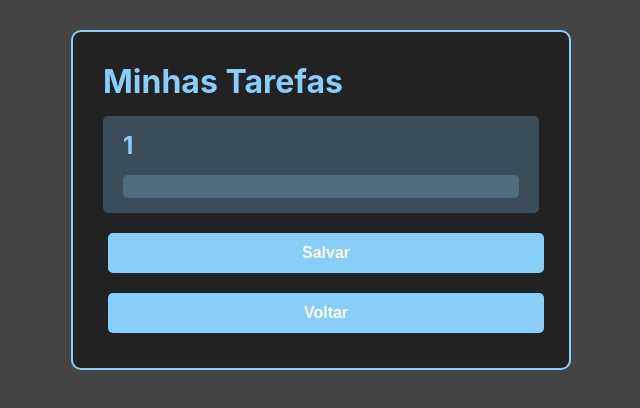
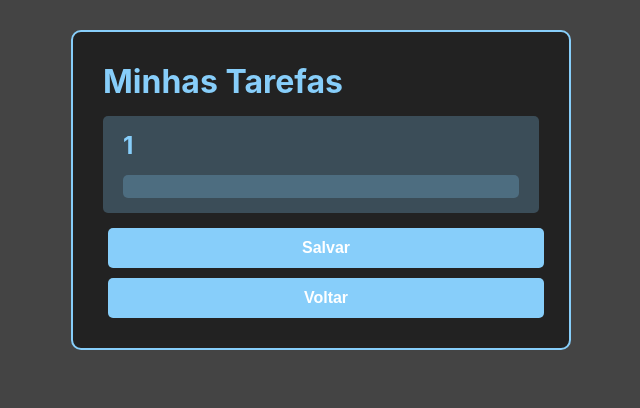
Before and after one commit to Mateus1508/App-de-lista-utilizando-ReactJS, a React (Vite) app: page /1 in a window 1280 px wide. Shown: the top 408 px of the page, without its empty margins (319-959 px from the left). Built offline with nearby package versions, Linux system fonts and the light colour scheme.

Commit message:
Update Button.css

```diff
--- a/src/components/Button.css
+++ b/src/components/Button.css
@@ -2,7 +2,7 @@
 background-color: #87CEFA;
 height: 40px;
 padding: 0 10px;
-margin: 5px;
+margin: 0 5px;
 border-radius: 5px;
 width: 100%;
 font-size: 16px;
@@ -10,6 +10,9 @@ color: #ffffff;
 font-weight: bold;
 cursor: pointer;
 border: none;
+}
+@media (max-width: 370px){
+  margin: 5px 0;
 }
 
 .button:hover {
```
